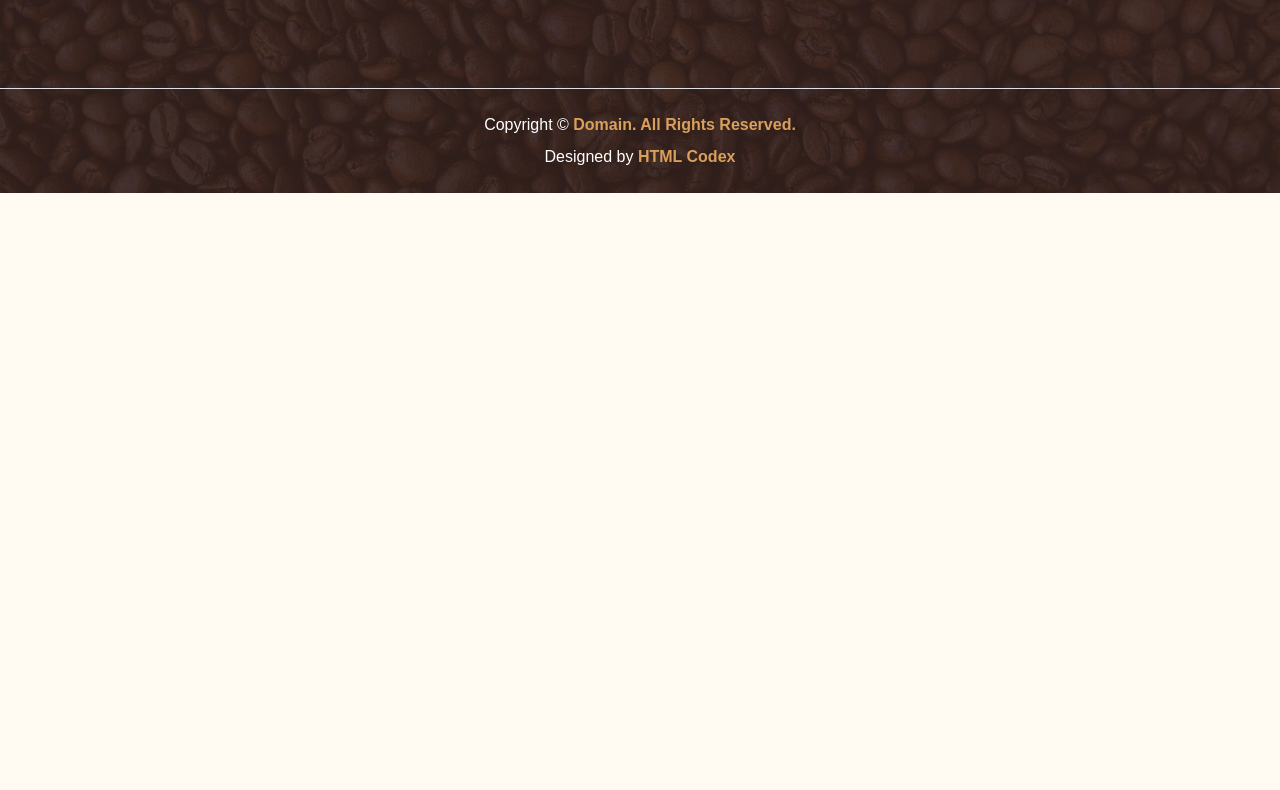
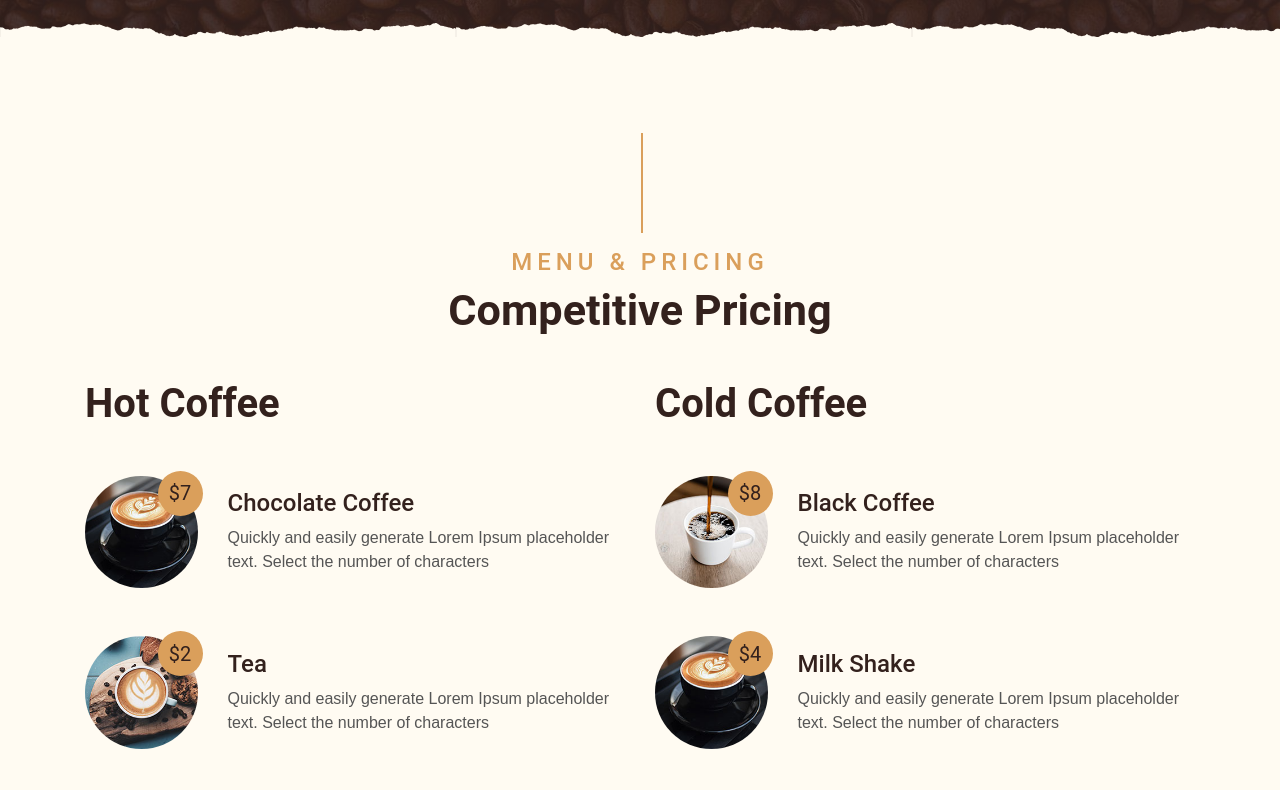
Before and after one commit to asgari1991/Cafe, a Next.js app: page /menu in a window 1280 px wide. Shown: the part 363-1153 px from the top of the page. Before the commit the page ends 800 px from the top, so only its background shows below. Built offline with nearby package versions, Linux system fonts and the light colour scheme; data requests are answered from the project's data file.

Commit message:
implementing Menu Page

```diff
--- a/data/db.json
+++ b/data/db.json
@@ -35,7 +35,7 @@
       "title": "Milk Shake",
       "desc": "Quickly and easily generate Lorem Ipsum placeholder text. Select the number of characters",
       "price": 4,
-      "img": "/Images/menu-3.jpg",
+      "img": "/Images/menu-2.jpg",
       "type":"cold",
       "off": 0,
       "score": 4.3
--- a/pages/components/modules/NavBar/NavBar.js
+++ b/pages/components/modules/NavBar/NavBar.js
@@ -35,10 +35,10 @@ const NavBar = () => {
           <Link href={"/services"} className={`${styles.nav_link}`}>
           Services
           </Link >
+          <Link href={'/menu'} className={`${styles.nav_link}`}>
+          Menu
+          </Link>
 
-            <a href="menu.html" className={`${styles.nav_link}`}>
-              Menu
-            </a>
             <div className={`${styles.dropdown}`}>
               <a
                 href="#"
--- a/pages/components/templates/Menu/Pricing.js
+++ b/pages/components/templates/Menu/Pricing.js
@@ -1,8 +1,30 @@
 import React from 'react'
+import Card from '../../modules/Card/Card'
 
-const Pricing = () => {
+const Pricing = ({menu}) => {
   return (
-    <div>Pricing</div>
+    <div className="container-fluid pt-5">
+    <div className="container">
+        <div className="section-title">
+            <h4 className="text-primary text-uppercase" style={{letterSpacing: "5px"}}>Menu & Pricing</h4>
+            <h1 className="display-4">Competitive Pricing</h1>
+        </div>
+        <div className="row">
+            <div className="col-lg-6">
+                <h1 className="mb-5">Hot Coffee</h1>
+                {menu.filter(item=>item.type==='hot').slice(0,3).map(item=>(
+                 <Card {...item}/>
+                ))}
+            </div>
+            <div className="col-lg-6">
+                <h1 className="mb-5">Cold Coffee</h1>
+                {menu.filter(item=>item.type==='cold').slice(0,3).map(item=>(
+                 <Card {...item}/>
+                ))}
+            </div>
+        </div>
+    </div>
+</div>
   )
 }
 
--- a/pages/menu/index.js
+++ b/pages/menu/index.js
@@ -1,9 +1,24 @@
 import React from 'react'
+import PageHeader from '../components/modules/PageHeader/PageHeader'
+import Pricing from '../components/templates/Menu/Pricing'
 
-const Menu = () => {
+const Menu = ({menu}) => {
   return (
-    <div>Menu</div>
+   <>
+   <PageHeader route={"Menu"}/>
+   <Pricing menu={menu}/>
+   </>
   )
+}
+export async function getStaticProps(context) {
+  const res=await fetch("http://localhost:4000/menu")
+  const data=await res.json()
+  return{
+    props:{
+      menu:data
+    },
+    revalidate:60*60*12 //second
+  }
 }
 
 export default Menu
```
